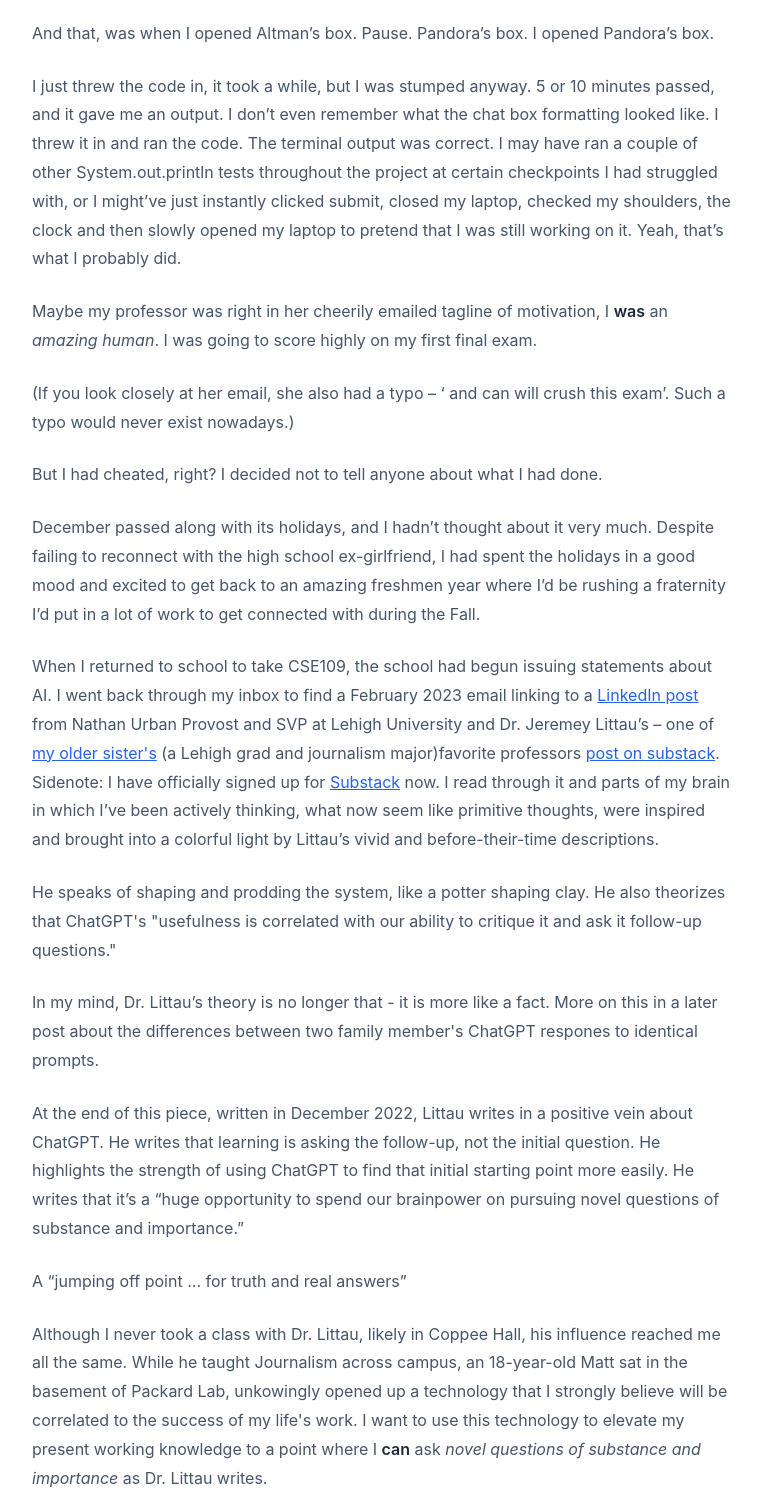
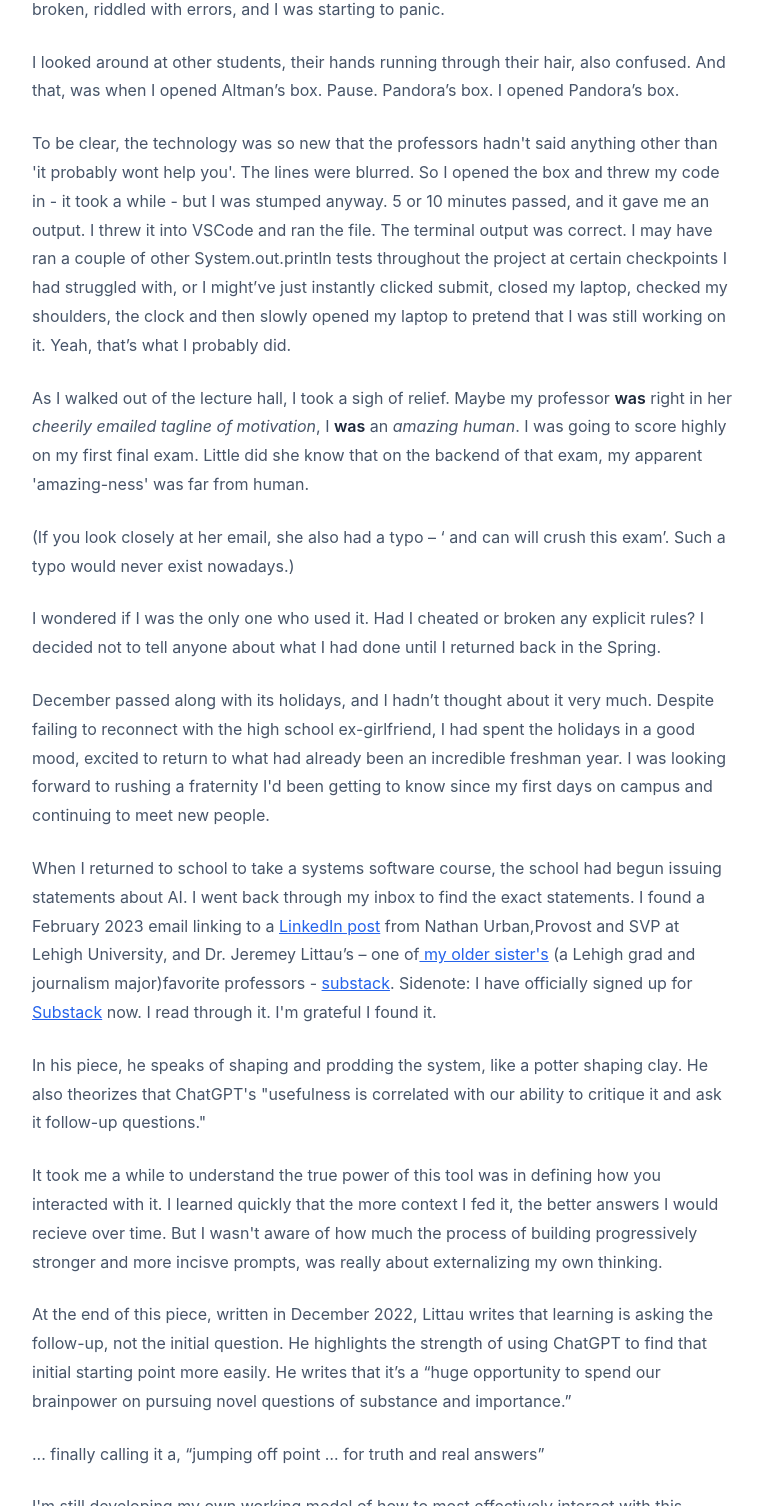
Before and after one commit to m411h3wL/m411h3wL.github.io, a plain HTML site: page posts/opening-pandoras-box-in-packard-lab.html in a window 1280 px wide. Shown: the part 1294-2800 px from the top of the page, without its empty margins (258-1021 px from the left). Drawn offline with Linux system fonts and the light colour scheme.

Commit message:
Update opening-pandoras-box-in-packard-lab.html

```diff
--- a/posts/opening-pandoras-box-in-packard-lab.html
+++ b/posts/opening-pandoras-box-in-packard-lab.html
@@ -46,44 +46,45 @@
             </div>
 
             <div class="post-content">
-                <p>It was freshman fall 2022. I was taking CSE017 – Programming and Data Structures in Packard Lab I think it was room 416? The one where the seats face the UC and you can crack open a window, which didn’t have a screen - and sit on the ledge and look out at the church. It was my second time in that room. I’d sat there when I was a senior in high school next to my sister’s friend when I visited Lehigh.</p>
+                <p>It was freshman fall 2022. I was taking Programming and Data Structures in Packard Lab - I think it was room 416. It was the room where the seats face the UC and you could crack open those ancient windows, which didn’t have screens - and sit on the ledge looking out at the church. It was my second time in that room. I’d sat there once before as a senior visiting my sister.</p>
 
-                <p>I had already taken AP computer science classes in high school, so I had highly underestimated the difficulty of the course. It was just going to be simple Java and OOP over again. Wrong. There were lots of assignments and the goddamn ‘ZyBooks’, which I never cared to do. There was Big O notation, Time/Space Complexity, search algorithms, etc. I remember learning in lecture about how Bill Gates designed his school's scheduling software and supposedly tweaked it, so he'd be placed in classes with more girls. I was excited to take more CS classes.</p>
+                <p>I had already taken AP Computer Science in high school, so I confidently—and incorrectly—assumed the course would be easy. It was going to be Java and object-oriented programming all over again. No problem. Wrong. There were assignments everywhere and the damn 'ZyBooks', which I never cared to do. There was Big O notation, Time/Space Complexity, search algorithms, etc. For some reason I remember learning in lecture about how Bill Gates had designed his high school's scheduling software using these concepts.He supposedly tweaked it, so he'd be placed in classes with more girls. I was excited to take more CS classes.</p>
 
-                <p>December rolled around and we sat in the basement lecture hall of Packard for our final exam. I went back into my email to try and find the final exam instructions to see if they mentioned anything about AI. They didn’t. But the final line in my professor’s email made me laugh out loud.</p>
+                <p>December rolled around and we sat in the basement lecture hall of Packard for our final exam.</p>
 
-                <p>I broke the email up for ease of reading here, but it went like:</p>
+                <p>I went back into my email to try and find the final exam instructions to see if they mentioned anything about AI. They didn’t. But the final line in my professor’s email made me laugh out loud. I broke the email up for ease of reading here, but it went like:</p>
 
                 <blockquote>
-                    <p>“As a reminder, our final exam will take place from 4-7 pm today in Packard Lab 101. Please bring your computers (fully charged) … The exam will include a programming portion… short comprehension questions… Good luck as you wrap up your studying -- you are all amazing humans and can will crush this exam!” – Prof Z</p>
+                    <p>“As a reminder, our final exam will take place from 4-7 pm today in Packard Lab 101. Please bring your computers (fully charged) … The exam will include a programming portion… short comprehension questions… Good luck as you wrap up your studying -- you are all amazing humans and can will crush this exam!” – Prof </p>
                 </blockquote>
 
                 <p>As we sat down for our exams I had been hearing about a tool that could help solve the programming assignments. I had never used it for any of the coding assignments – it was enjoyable to code without it. But the final was difficult. I had decided not to study – the youthful bravado of thinking I knew everything and was the best programmer from my public high school. I raced through the comprehension questions and built two projects that passed the required tests. The next two projects were difficult, however. My code was broken, riddled with errors, and I was starting to panic.</p>
 
-                <p>And that, was when I opened Altman’s box. Pause. Pandora’s box. I opened Pandora’s box.</p>
+                <p>I looked around at other students, their hands running through their hair, also confused. And that, was when I opened Altman’s box. Pause. Pandora’s box. I opened Pandora’s box.</p>
 
-                <p>I just threw the code in, it took a while, but I was stumped anyway. 5 or 10 minutes passed, and it gave me an output. I don’t even remember what the chat box formatting looked like. I threw it in and ran the code. The terminal output was correct. I may have ran a couple of other System.out.println tests throughout the project at certain checkpoints I had struggled with, or I might’ve just instantly clicked submit, closed my laptop, checked my shoulders, the clock and then slowly opened my laptop to pretend that I was still working on it. Yeah, that’s what I probably did.</p>
+                <p>To be clear, the technology was so new that the professors hadn't said anything other than 'it probably wont help you'. The lines were blurred. So I opened the box and threw my code in - it took a while - but I was stumped anyway. 5 or 10 minutes passed, and it gave me an output. I threw it into VSCode and ran the file. The terminal output was correct. I may have ran a couple of other System.out.println tests throughout the project at certain checkpoints I had struggled with, or I might’ve just instantly clicked submit, closed my laptop, checked my shoulders, the clock and then slowly opened my laptop to pretend that I was still working on it. Yeah, that’s what I probably did.</p>
 
-                <p>Maybe my professor was right in her cheerily emailed tagline of motivation, I <strong>was</strong> an <em>amazing human</em>. I was going to score highly on my first final exam.</p>
+                <p>As I walked out of the lecture hall, I took a sigh of relief. Maybe my professor <strong>was</strong> right in her <em>cheerily emailed tagline of motivation</em>, I <strong>was</strong> an <em>amazing human</em>. I was going to score highly on my first final exam. Little did she know that on the backend of that exam, my apparent 'amazing-ness' was far from human.</p>
 
                 <p>(If you look closely at her email, she also had a typo – ‘ and can will crush this exam’. Such a typo would never exist nowadays.)</p>
 
-                <p>But I had cheated, right? I decided not to tell anyone about what I had done.</p>
+                <p>I wondered if I was the only one who used it. Had I cheated or broken any explicit rules? I decided not to tell anyone about what I had done until I returned back in the Spring.</p>
 
-                <p>December passed along with its holidays, and I hadn’t thought about it very much. Despite failing to reconnect with the high school ex-girlfriend, I had spent the holidays in a good mood and excited to get back to an amazing freshmen year where I’d be rushing a fraternity I’d put in a lot of work to get connected with during the Fall.</p>
+                <p>December passed along with its holidays, and I hadn’t thought about it very much. Despite failing to reconnect with the high school ex-girlfriend, I had spent the holidays in a good mood, excited to return to what had already been an incredible freshman year. I was looking forward to rushing a fraternity I'd been getting to know since my first days on campus and continuing to meet new people.</p>
 
-                <p>When I returned to school to take CSE109, the school had begun issuing statements about AI. I went back through my inbox to find a February 2023 email linking to a <a href="https://www.linkedin.com/feed/update/urn:li:share:7022295491560263680/?midToken=AQEBMqsIFr2_Fw&amp;midSig=3epriU9YjO3aE1&amp;trk=eml-email_network_conversations_01-hero-1-check_update_cta&amp;trkEmail=eml-email_network_conversations_01-hero-1-check_update_cta-null-gxrggz%7Eldmcop9y%7Egh-null-neptune%2Ffeed%2Eupdate" target="_blank">LinkedIn post</a> from Nathan Urban Provost and SVP at Lehigh University and Dr. Jeremey Littau’s – one of<a href="https://www.linkedin.com/in/jenn-lindley/" target="_blank" rel="noopener noreferrer"> my older sister's</a> (a Lehigh grad and journalism major)favorite professors <a href="https://jeremylittau.substack.com/p/whos-afraid-of-chatgpt?utm_campaign=post&amp;utm_medium=web&amp;triedRedirect=true" target="_blank">post on substack</a>. Sidenote: I have officially signed up for <a href="https://substack.com/@matthewlindley1">Substack</a> now. I read through it and parts of my brain in which I’ve been actively thinking, what now seem like primitive thoughts, were inspired and brought into a colorful light by Littau’s vivid and before-their-time descriptions.
-                <p>He speaks of shaping and prodding the system, like a potter shaping clay. He also theorizes that ChatGPT's "usefulness is correlated with our ability to critique it and ask it follow-up questions." </p>
+                <p>When I returned to school to take a systems software course, the school had begun issuing statements about AI. I went back through my inbox to find the exact statements. I found a February 2023 email linking to a <a href="https://www.linkedin.com/feed/update/urn:li:share:7022295491560263680/?midToken=AQEBMqsIFr2_Fw&amp;midSig=3epriU9YjO3aE1&amp;trk=eml-email_network_conversations_01-hero-1-check_update_cta&amp;trkEmail=eml-email_network_conversations_01-hero-1-check_update_cta-null-gxrggz%7Eldmcop9y%7Egh-null-neptune%2Ffeed%2Eupdate" target="_blank">LinkedIn post</a> from Nathan Urban,Provost and SVP at Lehigh University, and Dr. Jeremey Littau’s – one of<a href="https://www.linkedin.com/in/jenn-lindley/" target="_blank" rel="noopener noreferrer"> my older sister's</a> (a Lehigh grad and journalism major)favorite professors - <a href="https://jeremylittau.substack.com/p/whos-afraid-of-chatgpt?utm_campaign=post&amp;utm_medium=web&amp;triedRedirect=true" target="_blank">substack</a>. Sidenote: I have officially signed up for <a href="https://substack.com/@matthewlindley1">Substack</a> now. I read through it. I'm grateful I found it.
+                <p>In his piece, he speaks of shaping and prodding the system, like a potter shaping clay. He also theorizes that ChatGPT's "usefulness is correlated with our ability to critique it and ask it follow-up questions." </p>
+                <p>It took me a while to understand the true power of this tool was in defining how you interacted with it. I learned quickly that the more context I fed it, the better answers I would recieve over time. But I wasn't aware of how much the process of building progressively stronger and more incisve prompts, was really about externalizing my own thinking.</p>
 
-                <p>In my mind, Dr. Littau’s theory is no longer that - it is more like a fact. More on this in a later post about the differences between two family member's ChatGPT respones to identical prompts.</p>
+                <p>At the end of this piece, written in December 2022, Littau writes that learning is asking the follow-up, not the initial question. He highlights the strength of using ChatGPT to find that initial starting point more easily. He writes that it’s a “huge opportunity to spend our brainpower on pursuing novel questions of substance and importance.”</p>
 
-                <p>At the end of this piece, written in December 2022, Littau writes in a positive vein about ChatGPT. He writes that learning is asking the follow-up, not the initial question. He highlights the strength of using ChatGPT to find that initial starting point more easily. He writes that it’s a “huge opportunity to spend our brainpower on pursuing novel questions of substance and importance.”</p>
+                <p>... finally calling it a, “jumping off point … for truth and real answers”</p>
 
-                <p>A “jumping off point … for truth and real answers”</p>
+                <p> I'm still developing my own working model of how to most effectively interact with this technology, but I find his framing particularly clarifying.</p>
 
-                <p>Although I never took a class with Dr. Littau, likely in Coppee Hall, his influence reached me all the same. While he taught Journalism across campus, an 18-year-old Matt sat in the basement of Packard Lab, unkowingly opened up a technology that I strongly believe will be correlated to the success of my life's work. I want to use this technology to elevate my present working knowledge to a point where I <strong>can</strong> ask<em> novel questions of substance and importance</em> as Dr. Littau writes.</p>
+                <p> While he taught my sister Journalism across campus, an 18-year-old Matt, sat in the basement of Packard Lab, unkowingly opened up a Pandora's box - whose contents included a tool that may prove foundational to the future I hope to build. I want to use this technology, not to find shortcuts with blurred lines, but to elevate my present working knowledge to a point where I <strong>can</strong> ask<em> novel questions of substance and importance</em>, as Dr. Littau so eloquently writes.</p>
 
-                <p>P.S. I recommend reading Dr. Littau's article. The part where he shows his early prompts is pretty damn funny and insightful. I'm unsure how to find my earliest prompts because I don't want to scroll for ~4 years worth of prompts, but when I figure it out I'll link a post.</p>
+                <p>I recommend reading Dr. Littau's article. It's insane that it was almost 4 years ago. The part where he shows his early prompts is pretty damn funny and insightful. I'm unsure how to find my early prompts because I don't want to scroll for ~4 years worth of prompts, but when I figure it out I'll link a post.</p>
                 <p>Thanks for reading,</p>
                  <p>Matt</p>
             </div>
```
